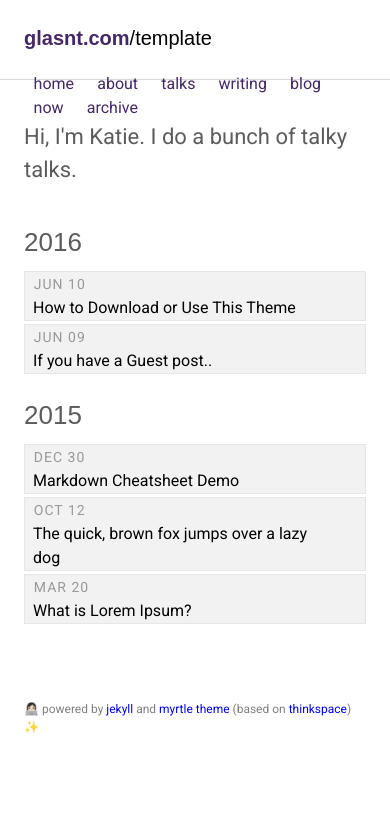
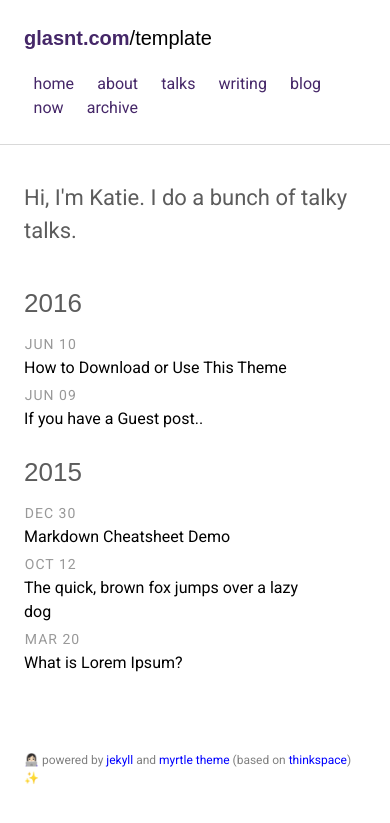
Before and after one commit to glasnt/myrtle, a Jekyll site: the page built from index.html, in a window 390 px wide. Shown: the top 823 px of the page. Built offline with Jekyll 4.4.1, drawn with Linux system fonts in a browser that asks for light colours.

Commit message:
minor navbar corrections

```diff
--- a/_sass/_layout.scss
+++ b/_sass/_layout.scss
@@ -275,7 +275,12 @@ hr {
 }
 
 // This applies from 0px to 600px
-@media (max-width: 600px) {
+@media (max-width: 700px) {
+  .navbar {
+    float:none;
+  }
+  .logo { float: none;}
+
   .date-label {
     float: left !important;
     border: 0 !important;
@@ -284,11 +289,6 @@ hr {
     margin-right: 1em;
   }
 
-  .post-item {
-    border: 1px solid lighten($light-gray-color, 10%);
-    padding: 0 0.5em;
-    background: lighten($light-gray-color, 15%);
-  }
 
   .article-title {
     border-bottom: none !important;
```
Also changed, not shown: myrtle.gemspec.
